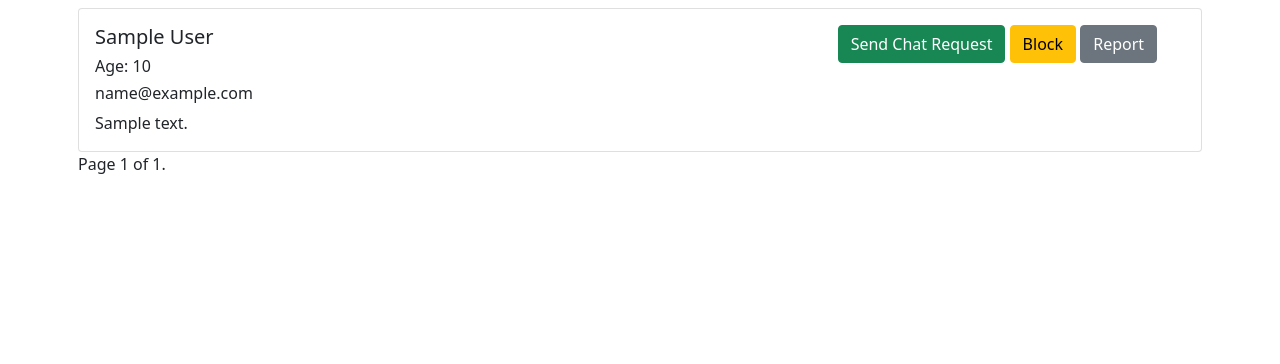
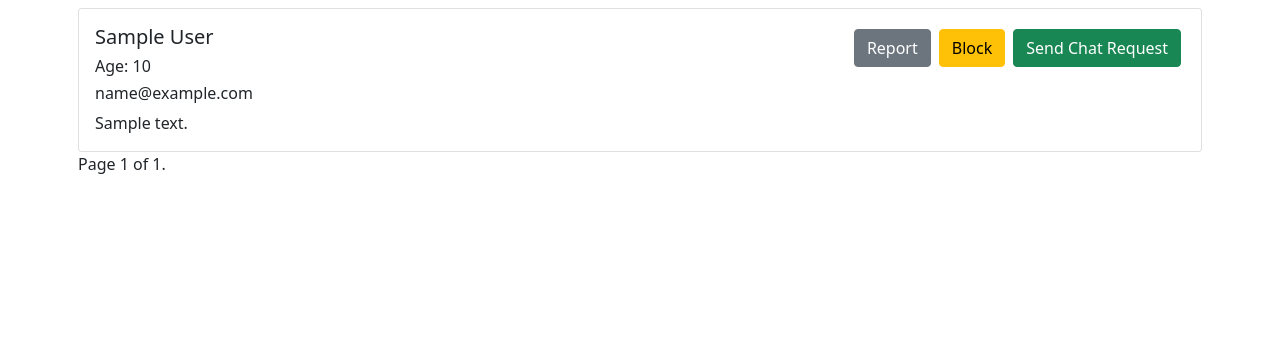
Before and after one commit to Zendovo/sutt_dating_app, a Django app: template user/templates/sutt_dating_app/index.html in a window 1280 px wide. Shown: the part 56-420 px from the top of the page. Run offline with Django 4.2, Linux system fonts and the light colour scheme; the template is opened without the code that fills it: most values are stand-ins (such as "Sample title", 1, 10 or a date in 2020).

Commit message:
cosmetic changes

```diff
--- a/user/templates/sutt_dating_app/index.html
+++ b/user/templates/sutt_dating_app/index.html
@@ -15,9 +15,13 @@
                     <p class="card-text">{{ profile.about }}</p>
                 </div>
                 <div class="col-4">
-                    <button class="btn btn-success" onclick="chatRequest({{ profile.id }})">Send Chat Request</button>
-                    <button class="btn btn-warning" onclick="block({{ profile.id }})">Block</button>
-                    <button class="btn btn-secondary" onclick="report({{ profile.id }})">Report</button>
+                    <div class="row">
+                        <div class="d-flex flex-row-reverse">
+                            <button class="btn btn-success m-1" onclick="chatRequest({{ profile.id }})">Send Chat Request</button>
+                            <button class="btn btn-warning m-1" onclick="block({{ profile.id }})">Block</button>
+                            <button class="btn btn-secondary m-1" onclick="report({{ profile.id }})">Report</button>
+                        </div>
+                    </div>
                 </div>
             </div>
         </div>
```
Also changed, not shown: user/templates/sutt_dating_app/blocklist.html (+6 -3 lines).
